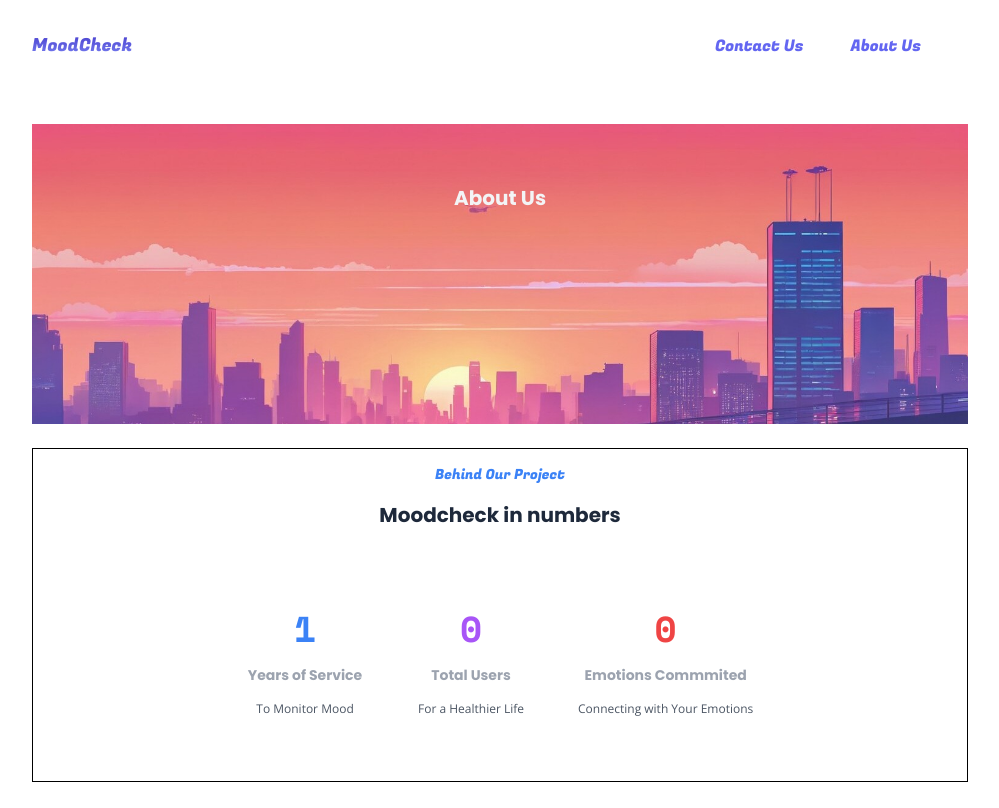
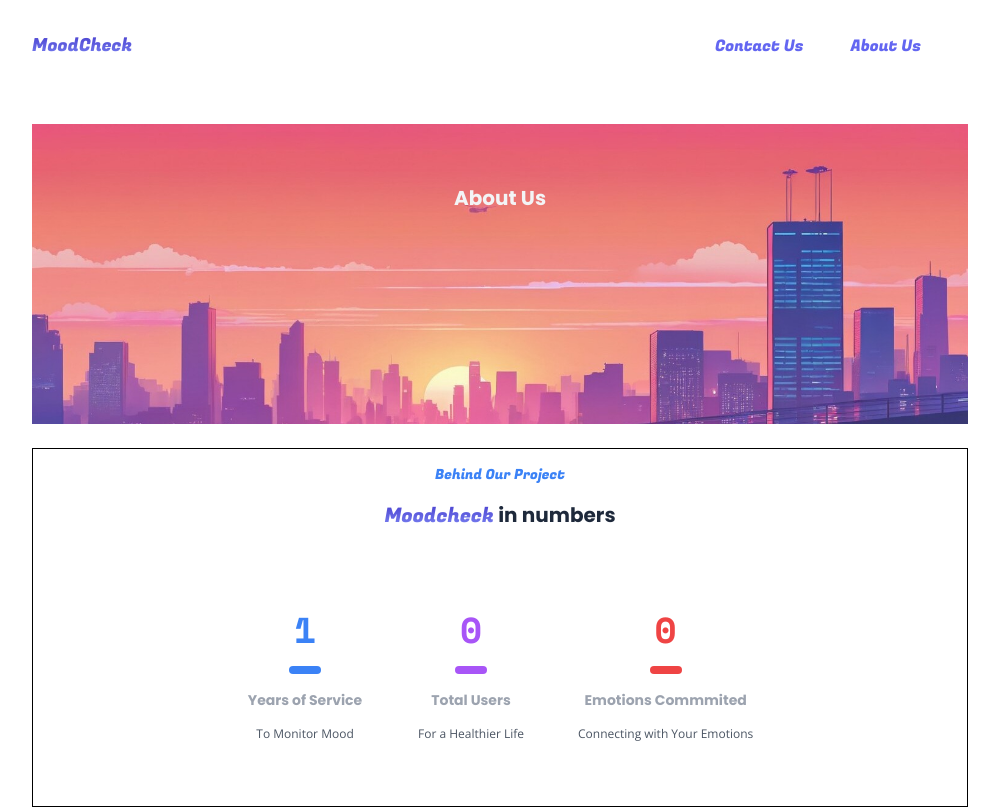
Before and after one commit to KlasniMisho123/MoodCheck, a Next.js app: page /aboutus in a window 1280 px wide. Shown: the top 808 px of the page, without its empty margins (140-1139 px from the left). Built offline with nearby package versions, Linux system fonts and the light colour scheme; no server answers; the database is empty; some icons are missing.

Commit message:
Total Stats Design

```diff
--- a/components/Aboutus.js
+++ b/components/Aboutus.js
@@ -57,27 +57,35 @@ export default function Aboutus() {
           <div className='border border-black flex flex-col items-center min-w-[400px] min-w-min '>
 
             <h1 className={'text-sm text-blue-500 p-4 ' + fugaz.className }> Behind Our Project </h1>
-            <h3 className={'text-xl p-4 pt-0 ' + poppins.className } > Moodcheck in numbers </h3>
+            <h3 className={'text-xl p-4 pt-0 ' + poppins.className } > <span className={' textGradient ' + fugaz.className}> Moodcheck</span> in numbers </h3>
 
             <div className={'text-base flex flex-row gap-4 px-4 py-8 whitespace-nowrap '} >
+
                 <div className=' flex flex-col gap-4 items-center px-4 py-8 min-w-[150px] totalStats '>
                   <h2 className={'text-4xl text-blue-500 italic ' + mono.className}> 1 </h2>
+                  <div className='border-1 border-blue-500  bg-blue-500 px-4 py-1 rounded-lg '> </div>
                   <h3 className={'text-sm text-gray-400 ' + poppins.className}> Years of Service </h3>
                   <h4 className={'text-xs text-gray-600 '}> To Monitor Mood </h4>
                 </div>
 
-                <div className=' flex flex-col gap-4 items-center px-4 py-8 min-w-[150px] totalStats '>
+                <div className=' flex flex-col gap-4 items-center px-4 py-8 min-w-[150px] totalStatsOne '>
                   <h2 className={'text-4xl text-purple-500 italic ' + mono.className}> {totalUsers}</h2>
+                  <div className='border-1 border-purple-500  bg-purple-500 px-4 py-1 rounded-lg '> </div>
                   <h3 className={'text-sm text-gray-400 ' + poppins.className}> Total Users </h3>
                   <h4 className={'text-xs text-gray-600 '}> For a Healthier Life </h4>
                 </div>
 
-                <div className=' flex flex-col gap-4 items-center px-4 py-8 min-w-[150px] totalStats '>
+                <div className=' flex flex-col gap-4 items-center px-4 py-8 min-w-[150px] totalStatsTwo '>
                   <h2 className={'text-4xl text-red-500 italic ' + mono.className}> {totalEmotions}</h2>
-                  <h3 className={'text-sm text-gray-400 ' + poppins.className}> Emotions Commmited </h3>
+                  <div className='border-1 border-red-500  bg-red-500 px-4 py-1 rounded-lg rotate '> </div>
+                  <h3 className={'text-sm text-gray-400 ' + poppins.className}>   Emotions Commmited  </h3>
                   <h4 className={'text-xs text-gray-600 '}> Connecting with Your Emotions </h4>
                 </div>
             </div>
+                <div className='absolute flex flex-row items-center  justify-center '>
+
+
+                </div>
 
           </div>
 
```
Also changed, not shown: app/globals.css (+0 -7 lines).
